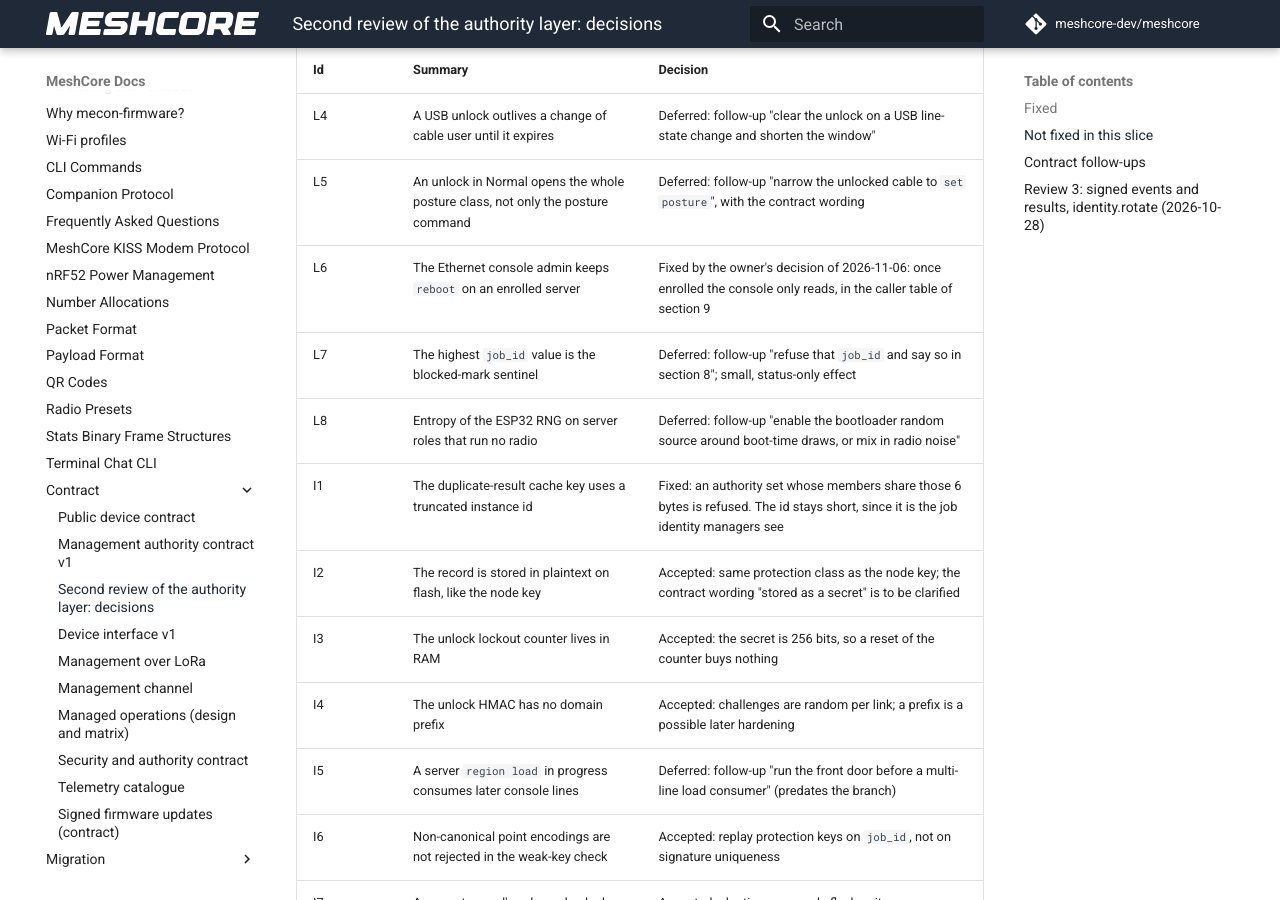
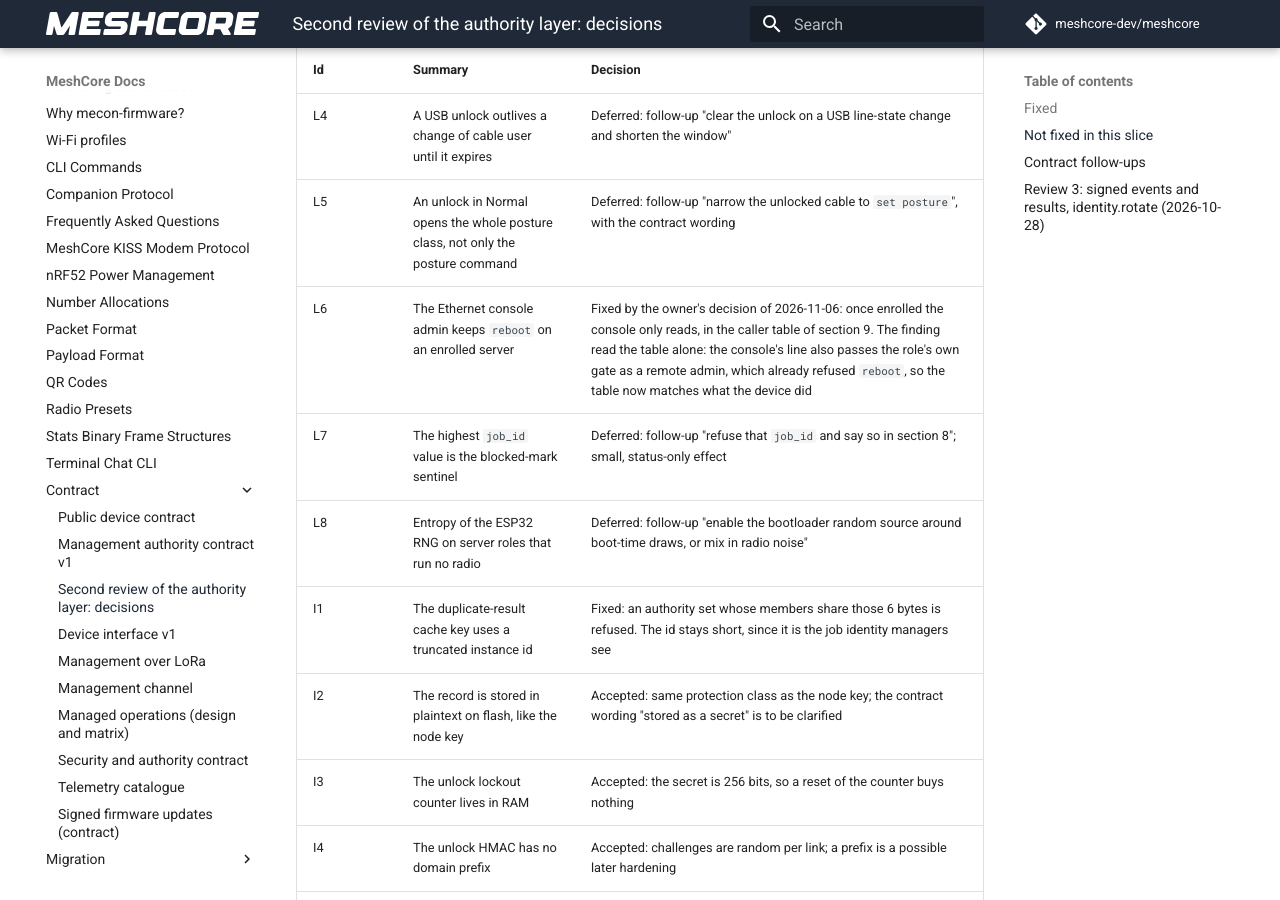
Before and after one commit to hoejriis/mecon-firmware, an MkDocs documentation site: the page built from docs/contract/AUTHORITY_REVIEW_2.md, in a window 1280 px wide and 900 px high, scrolled down 1104 px. Built offline with MkDocs 1.6.1 and Material for MkDocs 9.7.7, drawn with Linux system fonts in a browser that asks for light colours; comment, search, counter and statistics services are not loaded.

Commit message:
Say what L6 turned out to be, and drop a mutant the second gate hides
With the table's rule removed the console's reboot is still refused: its line runs
through the role's handler as a remote admin, whose gate refuses it once enrolled.
So the device already behaved as the owner chose, and the table now says the same.

Co-Authored-By: Claude Opus 5.5 (1M context) <noreply@anthropic.com>

```diff
--- a/docs/contract/AUTHORITY_REVIEW_2.md
+++ b/docs/contract/AUTHORITY_REVIEW_2.md
@@ -22,7 +22,7 @@ is stricter than, or differs from, the contract, the contract needs a matching e
 |---|---|---|
 | L4 | A USB unlock outlives a change of cable user until it expires | Deferred: follow-up "clear the unlock on a USB line-state change and shorten the window" |
 | L5 | An unlock in Normal opens the whole posture class, not only the posture command | Deferred: follow-up "narrow the unlocked cable to `set posture`", with the contract wording |
-| L6 | The Ethernet console admin keeps `reboot` on an enrolled server | Fixed by the owner's decision of 2026-11-06: once enrolled the console only reads, in the caller table of section 9 |
+| L6 | The Ethernet console admin keeps `reboot` on an enrolled server | Fixed by the owner's decision of 2026-11-06: once enrolled the console only reads, in the caller table of section 9. The finding read the table alone: the console's line also passes the role's own gate as a remote admin, which already refused `reboot`, so the table now matches what the device did |
 | L7 | The highest `job_id` value is the blocked-mark sentinel | Deferred: follow-up "refuse that `job_id` and say so in section 8"; small, status-only effect |
 | L8 | Entropy of the ESP32 RNG on server roles that run no radio | Deferred: follow-up "enable the bootloader random source around boot-time draws, or mix in radio noise" |
 | I1 | The duplicate-result cache key uses a truncated instance id | Fixed: an authority set whose members share those 6 bytes is refused. The id stays short, since it is the job identity managers see |
```
Also changed, not shown: 1 other file.
